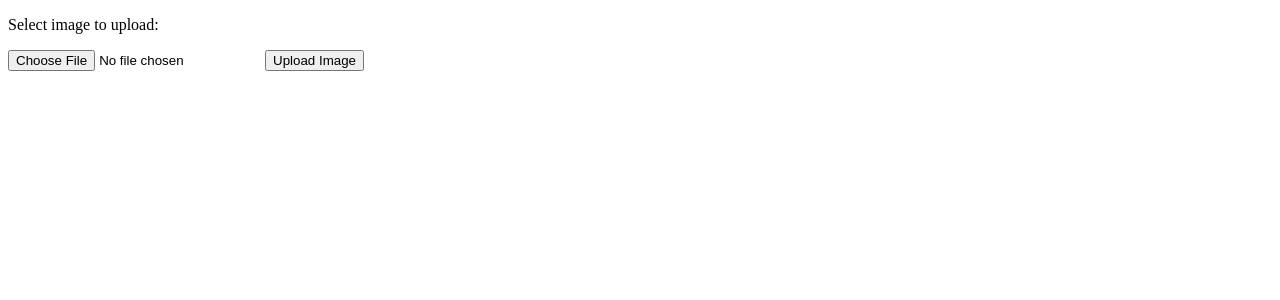
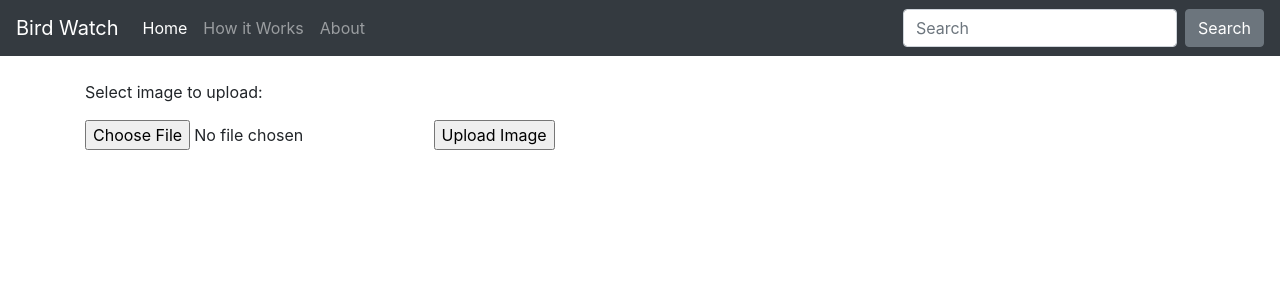
Before and after one commit to Thimira/bird_watch, a Flask app: page / in a window 1280 px wide. Shown: the top 300 px of the page. Run offline with Flask 2, Linux system fonts and the light colour scheme; parts of the project's set-up code (start-up, migrations or seed data) failed here and were passed over; some libraries are stand-ins or nearby versions.

Commit message:
adding bootstrap to the template

```diff
--- a/templates/index.html
+++ b/templates/index.html
@@ -1,9 +1,50 @@
 <!doctype html>
-<html>
+<html lang="en">
     <head>
+        <!-- Required meta tags -->
+        <meta charset="utf-8">
+        <meta name="viewport" content="width=device-width, initial-scale=1, shrink-to-fit=no">
+
+        <!-- Bootstrap CSS -->
+        <link rel="stylesheet" href="https://stackpath.bootstrapcdn.com/bootstrap/4.3.1/css/bootstrap.min.css" integrity="sha384-ggOyR0iXCbMQv3Xipma34MD+dH/1fQ784/j6cY/iJTQUOhcWr7x9JvoRxT2MZw1T" crossorigin="anonymous">
+
+        <style>
+            body {
+                padding-top: 5rem;
+            }
+            .center-content {
+                padding: 3rem 1.5rem;
+                text-align: center;
+            }
+        </style>
         <title>Bird Watch</title>
     </head>
     <body>
+        <nav class="navbar navbar-expand-md navbar-dark bg-dark fixed-top">
+            <a class="navbar-brand" href="#">Bird Watch</a>
+            <button class="navbar-toggler" type="button" data-toggle="collapse" data-target="#navbarsExampleDefault" aria-controls="navbarsExampleDefault" aria-expanded="false" aria-label="Toggle navigation">
+                <span class="navbar-toggler-icon"></span>
+            </button>
+
+            <div class="collapse navbar-collapse" id="navbarsExampleDefault">
+                <ul class="navbar-nav mr-auto">
+                <li class="nav-item active">
+                    <a class="nav-link" href="#">Home <span class="sr-only">(current)</span></a>
+                </li>
+                <li class="nav-item">
+                    <a class="nav-link" href="#">How it Works</a>
+                </li>
+                <li class="nav-item">
+                    <a class="nav-link" href="#">About</a>
+                </li>
+                </ul>
+                <form class="form-inline my-2 my-lg-0">
+                <input class="form-control mr-sm-2" type="text" placeholder="Search" aria-label="Search">
+                <button class="btn btn-secondary my-2 my-sm-0" type="submit">Search</button>
+                </form>
+            </div>
+        </nav>
+        <main role="main" class="container">
             <p>Select image to upload:</p>
             <form action="" method="post" enctype="multipart/form-data">
                 <input type="file" name="bird_image" id="bird_image">
@@ -16,5 +57,12 @@
             <p>Predicted : {{label}}</p>
             <p>Confidence : {{prob}}</p>
             {% endif %}
+        </main>
+
+        <!-- Optional JavaScript -->
+        <!-- jQuery first, then Popper.js, then Bootstrap JS -->
+        <script src="https://code.jquery.com/jquery-3.3.1.slim.min.js" integrity="sha384-q8i/X+965DzO0rT7abK41JStQIAqVgRVzpbzo5smXKp4YfRvH+8abtTE1Pi6jizo" crossorigin="anonymous"></script>
+        <script src="https://cdnjs.cloudflare.com/ajax/libs/popper.js/1.14.7/umd/popper.min.js" integrity="sha384-UO2eT0CpHqdSJQ6hJty5KVphtPhzWj9WO1clHTMGa3JDZwrnQq4sF86dIHNDz0W1" crossorigin="anonymous"></script>
+        <script src="https://stackpath.bootstrapcdn.com/bootstrap/4.3.1/js/bootstrap.min.js" integrity="sha384-JjSmVgyd0p3pXB1rRibZUAYoIIy6OrQ6VrjIEaFf/nJGzIxFDsf4x0xIM+B07jRM" crossorigin="anonymous"></script>
     </body>
 </html>
```
